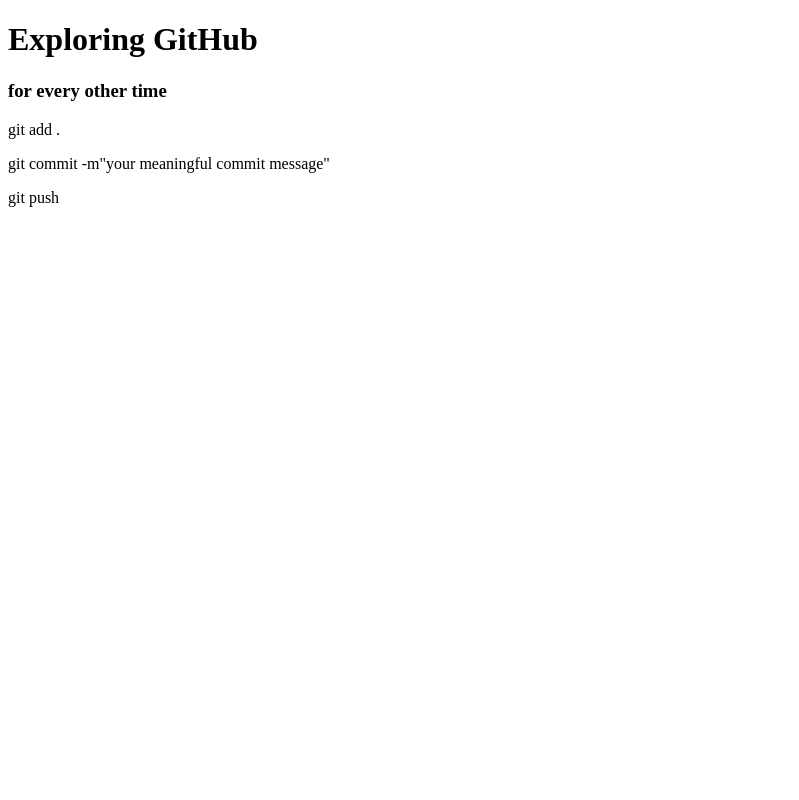
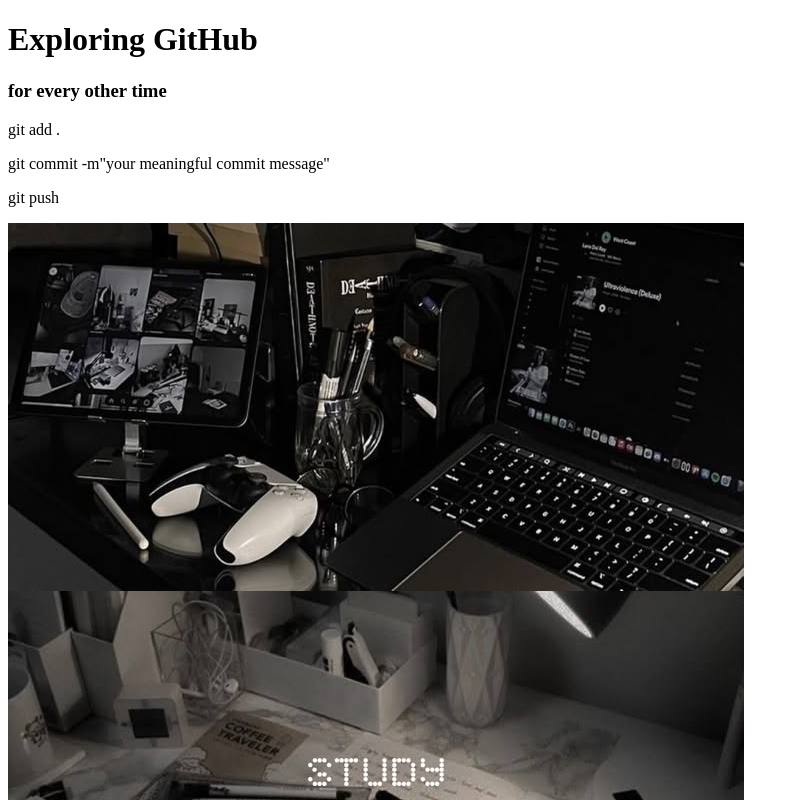
Before and after one commit to pomykazi0-rgb/my-second-github, a plain HTML site: page index.html in a window 1280 px wide. Shown: the top 800 px of the page, without its empty margins (0-799 px from the left). Drawn offline with Linux system fonts and the light colour scheme.

Commit message:
displaying image of the whatsapp and added the about html file

```diff
--- a/index.html
+++ b/index.html
@@ -15,5 +15,7 @@
             <p>git commit -m"your meaningful commit message"</p>
             <p>git push</p>
         </div>
+        <img src="images/whatsapp image 2026-06-19 at 8.50.51 PM.jpeg" alt=""
+>
     </body>
 </html>
```
Also changed, not shown: about.html (added), images/WhatsApp Image 2026-06-19 at 8.50.51 PM.jpeg (added).
